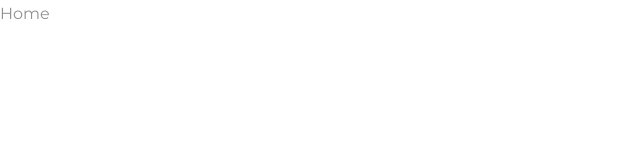
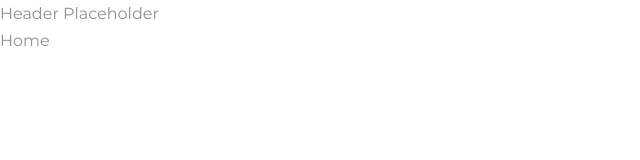
Before and after one commit to ooloo-io/reddit-timer-jkettmann, a React (Create React App) app: page / in a window 1280 px wide. Shown: the top 160 px of the page, without its empty margins (0-640 px from the left). Built offline with nearby package versions, Linux system fonts and the light colour scheme.

Commit message:
Add header placeholder

```diff
--- a/src/App.js
+++ b/src/App.js
@@ -4,6 +4,7 @@ import { ThemeProvider } from 'styled-components';
 import { Normalize } from 'styled-normalize';
 import GlobalStyle from './GlobalStyle';
 import theme from './theme';
+import Header from './Header';
 
 function App() {
   return (
@@ -11,6 +12,7 @@ function App() {
       <Router>
         <Normalize />
         <GlobalStyle />
+        <Header />
         <Switch>
           <Route path="/search">Search</Route>
           <Route path="/">Home</Route>
--- /dev/null
+++ b/src/Header.js
@@ -0,0 +1,11 @@
+import React from 'react';
+
+function Header() {
+  return (
+    <header>
+      Header Placeholder
+    </header>
+  );
+}
+
+export default Header;
```
